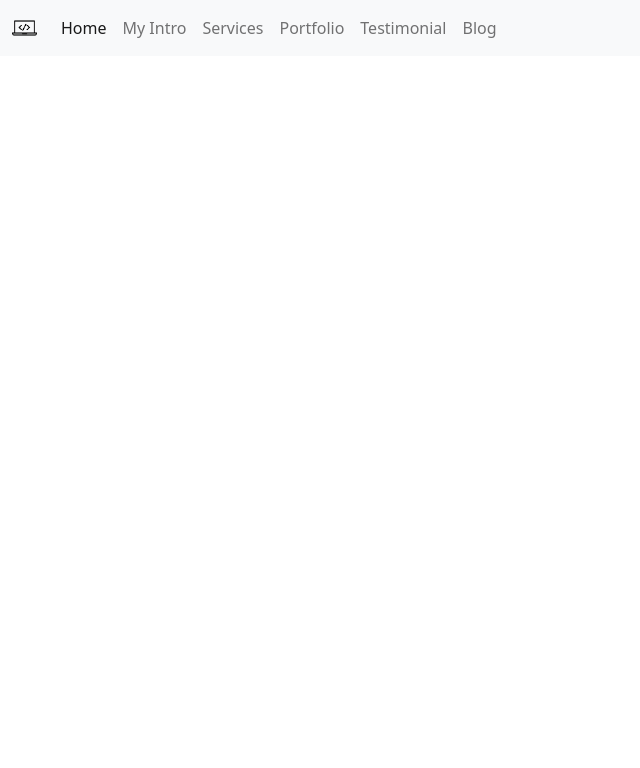
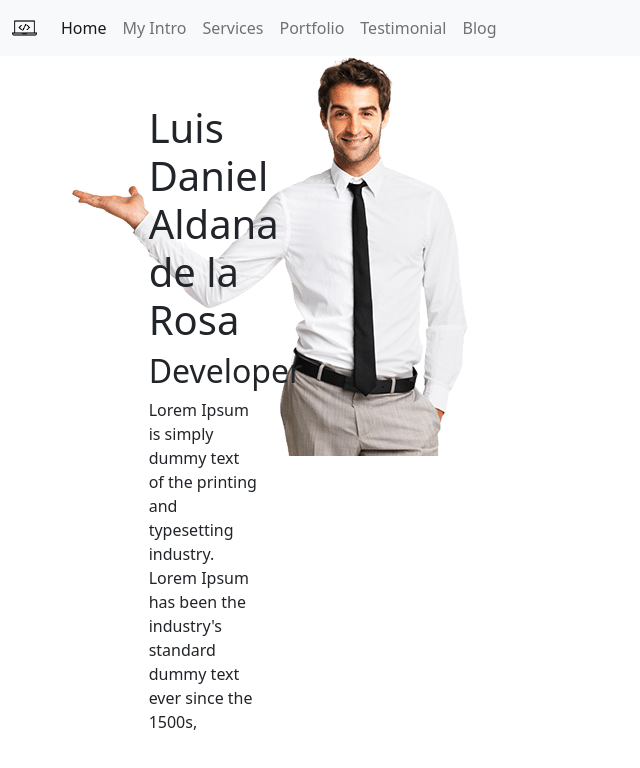
Before and after one commit to LuisDanielAldana/luisdanielaldana.github.io, a plain HTML site: page index.html in a window 1280 px wide. Shown: the whole page, without its empty margins (0-640 px from the left). Drawn offline with nearby package versions, Linux system fonts and the light colour scheme.

Commit message:
Added background image

```diff
--- a/index.html
+++ b/index.html
@@ -36,8 +36,14 @@
             </div>
           </nav>
         <div class="container">
-            <div class="row">
-                <div class="col">
+            <div class="row pt-5" style="background-image: url('assets/person-standing.png'); height:400; width: 400px;" >
+                <div class="col-2"> </div>
+                    <div class="col-4">
+                        <h1>Luis Daniel Aldana de la Rosa</h1>
+                        <h2>Developer</h2>
+                        <p>Lorem Ipsum is simply dummy text of the printing and typesetting industry. Lorem Ipsum has been the industry's standard dummy text ever since the 1500s,</p>
+                    </div>
+                    <div class="col-6"> </div>
                 </div>
             </div>
         </div>
```
Also changed, not shown: assets/man-smiling.jpg (added), assets/person-standing.png (added), assets/smiling-man.jpg (added).
